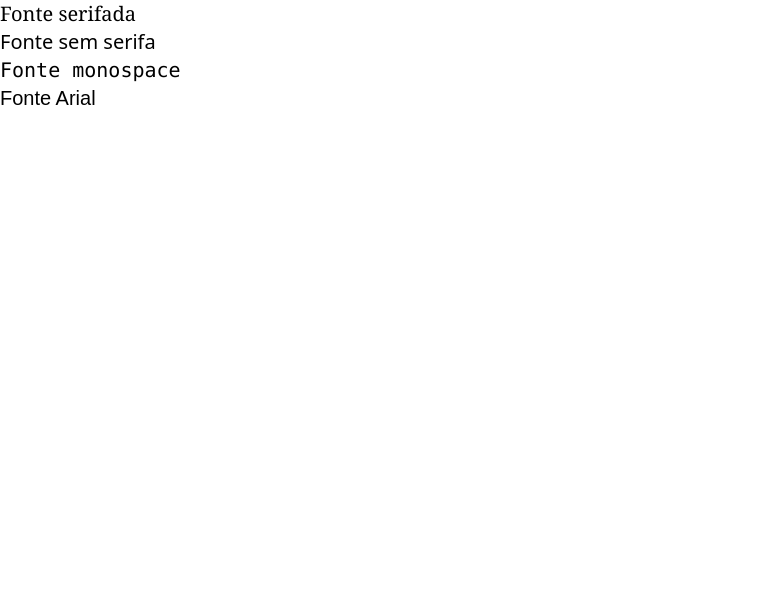
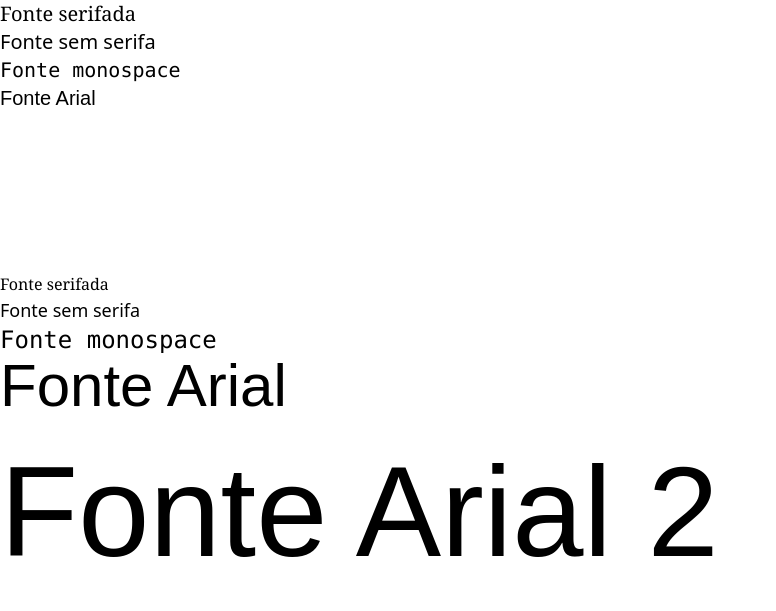
Before and after one commit to kaiotcp1/tailwind, a website: page 09_TIPOGRAFIA/src/index.html in a window 1280 px wide. Shown: the whole page, without its empty margins (0-776 px from the left). Drawn offline with Linux system fonts and the light colour scheme.

Commit message:
Tamanho de fonte

```diff
--- a/09_TIPOGRAFIA/src/index.html
+++ b/09_TIPOGRAFIA/src/index.html
@@ -8,9 +8,21 @@
     <title>Tipografia</title>
 </head>
 <body>
+    <!-- Font Family -->
     <p class="text-xl font-serif">Fonte serifada</p>
     <p class="text-xl font-sans">Fonte sem serifa</p>
     <p class="text-xl font-mono">Fonte monospace</p>
     <p class="text-xl font-arial">Fonte Arial</p>
+
+    <div class="container h-40"></div>
+
+    <!-- Tamanho de font -->
+    <p class=" font-serif">Fonte serifada</p>
+    <p class="text-lg font-sans">Fonte sem serifa</p>
+    <p class="text-2xl font-mono">Fonte monospace</p>
+    <p class="text-6xl font-arial">Fonte Arial</p>
+    <p class="text-12xl font-arial">Fonte Arial 2</p>
+
+
 </body>
 </html>
--- a/09_TIPOGRAFIA/tailwind.config.js
+++ b/09_TIPOGRAFIA/tailwind.config.js
@@ -6,6 +6,9 @@ module.exports = {
       fontFamily: {
         'arial': 'Arial'
       },
+      fontSize: {
+        '12xl': '8rem',
+      },
     },
   },
   plugins: [],
```
Also changed, not shown: 09_TIPOGRAFIA/src/css/build.css.
